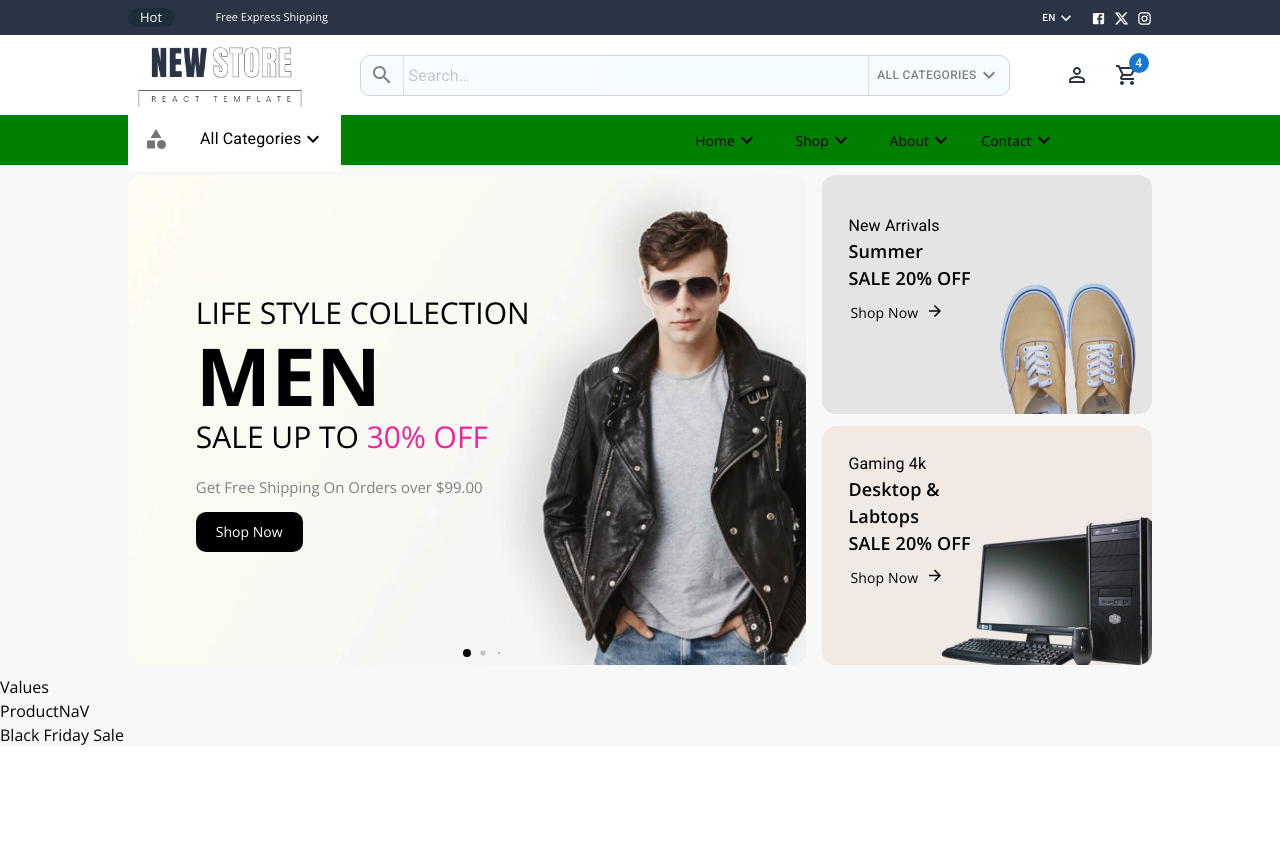
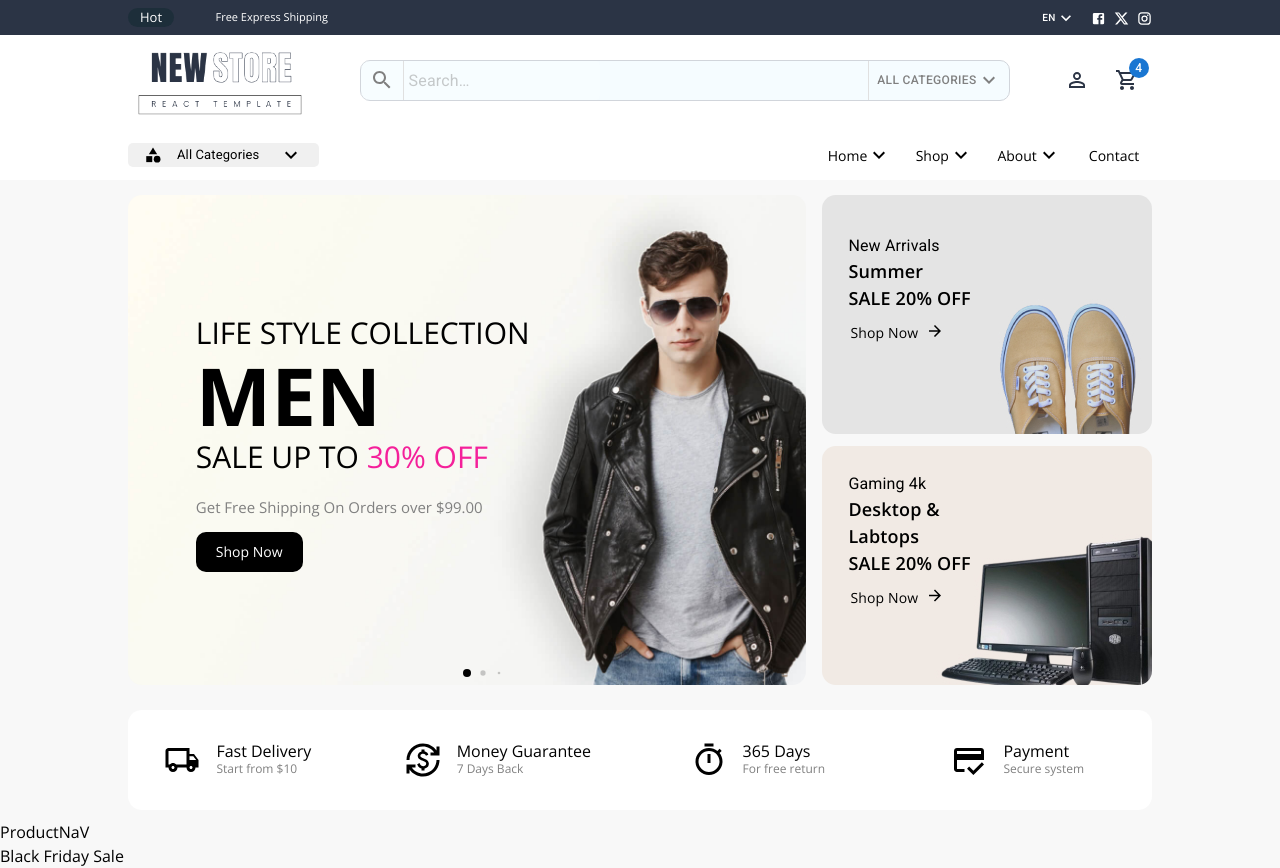
Before and after one commit to MahmoudSamyDev/Ecommerce-React-Ts-project, a React (Vite) app: page / in a window 1280 px wide. Before the commit the page ends 800 px from the top, so only its background shows below. Built offline with nearby package versions, Linux system fonts and the light colour scheme.

Commit message:
Values Row

```diff
--- a/src/Sections/Landing/Landing.tsx
+++ b/src/Sections/Landing/Landing.tsx
@@ -5,7 +5,7 @@ import BoxAd from './BoxAd';
 
 function Landing() {
     return (
-        <div className="main-header-container w-full content-center py-[10px]">
+        <div className="main-header-container w-full content-center py-[15px]">
             <ContainerWrapper>
                 <div className="flex flex-col lg:flex-row gap-4 justify-between min-h-[490px] max-h-[fit-content]">
                     <SliderAds />
--- /dev/null
+++ b/src/Sections/Values/ValueCard.tsx
@@ -0,0 +1,25 @@
+import Grid from '@mui/material/Grid2';
+
+
+interface ValueCard {
+    id: number;
+    icon: JSX.Element;
+    title: string;
+    description: string;
+}
+
+function Value({card}: {card: ValueCard}) {
+    return (
+        <Grid size={{ xs: 12, md: 6, lg: 3 }}>
+            <div className='w-[90%] flex justify-center items-center gap-4'>
+                <div className='icon'>{card?.icon}</div>
+                <div className='content leading-[18px]'>
+                    <span className='block'>{card?.title}</span>
+                    <span className='block text-[grey] text-[12px]'>{card?.description}</span>
+                </div>
+            </div>
+        </Grid>
+    );
+}
+
+export default Value;
--- a/src/Sections/Values/Values.tsx
+++ b/src/Sections/Values/Values.tsx
@@ -1,8 +1,28 @@
+import ContainerWrapper from "../../layout/Components/ContainerWrapper";
+import {valuesCards } from "../../utilities/data";
+import Box from '@mui/material/Box';
+import Grid from '@mui/material/Grid2';
+import Value from "./ValueCard";
+
+
 function Values() {
     return (
-        <div>
-            <h1>Values</h1>
+        <div className="main-header-container w-full content-center">
+            <ContainerWrapper>
+                <div className="w-[100%] bg-white min-h-[100px] max-h-[fit-content] rounded-[14px] my-[10px] content-center py-[15px] md:py-0">
+                    <Box sx={{ flexGrow: 1 }}>
+                        <Grid container spacing={2}>
+                            {
+                                valuesCards.map(card => (
+                                    <Value key={card.id} card={card} />
+                                ))
+                            }
+                        </Grid>
+                    </Box>
+                </div>
+            </ContainerWrapper>
         </div>
     );
 }
+
 export default Values;
--- a/src/layout/Header/Header.tsx
+++ b/src/layout/Header/Header.tsx
@@ -6,7 +6,7 @@ function Header() {
     return (
         <header className='header'>
             <TopBar />
-            <div className='bg-white'>
+            <div className='bg-white py-[5px]'>
                 <MainHeader />
                 <NavBar />
             </div>
--- a/src/layout/Header/NavBar/CategoriesMenu.tsx
+++ b/src/layout/Header/NavBar/CategoriesMenu.tsx
@@ -18,7 +18,7 @@ import CategoryIcon from '@mui/icons-material/Category';
 import ChevronRightIcon from '@mui/icons-material/ChevronRight';
 
 const categories = [
-    { name: 'All Categories', icon: <CategoryIcon />, more: true },
+    { name: 'All Categories', icon: <CategoryIcon sx={{fontSize: '14px'}} />, more: true },
     { name: 'Electronics', icon: <FontAwesomeIcon icon={faPlugCircleBolt} />, more: true },
     { name: 'Automobile', icon: <FontAwesomeIcon icon={faCarRear} />, more: true },
     { name: 'Fashion', icon: <FontAwesomeIcon icon={faShirt} />, more: true },
@@ -26,7 +26,6 @@ const categories = [
     { name: 'Health & Beauty', icon: <FontAwesomeIcon icon={faSuitcaseMedical} />, more: true },
     { name: 'Sports', icon: <FontAwesomeIcon icon={faVolleyball} />, more: true },
     { name: 'Toys & Hobbies', icon: <FontAwesomeIcon icon={faDice} />, more: true },
-    { name: 'Others' },
 ];
 
 function CategoriesMenu() {
@@ -51,34 +50,34 @@ function CategoriesMenu() {
     }, []);
 
     return (
-        <div className='categoriesMenu'>
+        <div className='categoriesMenu flex-1'>
             <List
                 ref={menuRef}
                 sx={{
-                    bgcolor: 'background.paper',
                     position: 'absolute',
-                    top: -8,
+                    top: 0,
                     left: 0,
                     zIndex: 1000,
+                    height: '100%',
                 }}
                 component="nav"
                 aria-labelledby="nested-list-subheader"
             >
-                <ListItemButton onClick={handleClick}>
-                    <ListItemIcon>
-                        <CategoryIcon />
-                    </ListItemIcon>
-                    <ListItemText primary="All Categories"/>
+                <ListItemButton onClick={handleClick} sx={{ height: '100%', background: '#f0f0f0', borderRadius: '5px' }}>
+                    <div className='flex items-center mr-[20px]'>
+                        <CategoryIcon sx={{fontSize: '18px', marginRight: '15px'}} />
+                        <ListItemText sx={{".MuiTypography-root": {fontSize: '13px'}, fontSize: '10px'}} primary="All Categories"/>
+                    </div>
                     {open ? <ExpandLess /> : <ExpandMore />}
                 </ListItemButton>
-                <Collapse in={open} timeout="auto" unmountOnExit>
+                <Collapse in={open} timeout="auto" sx={{background: 'white', padding: '0'}} unmountOnExit>
                     <List component="div" disablePadding>
                         {categories.map((category, index) => (
-                            <ListItemButton key={index} sx={{ pl: 4 }}>
+                            <ListItemButton  sx={{paddingY: '5px'}} key={index}>
                                 <ListItemIcon>
                                     {category.icon}
                                 </ListItemIcon>
-                                <ListItemText primary={category.name} />
+                                <ListItemText sx={{".MuiTypography-root": {fontSize: '13px'}}}  primary={category.name} />
                                 {category.more ? <ChevronRightIcon /> : null}
                             </ListItemButton>
                         ))}
--- a/src/layout/Header/NavBar/NavBar.tsx
+++ b/src/layout/Header/NavBar/NavBar.tsx
@@ -4,9 +4,9 @@ import Navigations from "./Navigations";
 
 function NavBar() {
     return (
-        <div className="navBar w-full h-[50px] relative z-[1000] text-[14px] bg-[green]">
+        <div className="navBar w-full h-[40px] relative z-[1000] text-[14px] mt-[15px]">
             <ContainerWrapper>
-                <div className="w-[100%] flex flex-col md:flex-row justify-between items-center relative h-[50px]">
+                <div className="w-full flex flex-col md:flex-row justify-between items-center relative h-full">
                     <CategoriesMenu />
                     <Navigations />
                 </div>
--- a/src/layout/Header/NavBar/NavSections/HomeNavigations/NavList.tsx
+++ b/src/layout/Header/NavBar/NavSections/HomeNavigations/NavList.tsx
@@ -3,18 +3,19 @@ import { Box, Paper } from '@mui/material';
 import NavObject from './NavObject';
 
 interface NavListProps {
-    navs: {title: string, elements?: string[]}[];
+    navs?: {title: string, elements?: string[]}[];
     title: string;
 }
 
 function NavList({navs, title}: NavListProps): JSX.Element {
     return (
         <Box
-            className="relative h-[40px] w-[23%] px-[15px] flex justify-center items-center cursor-pointer hover:bg-[#f3f8fa]"
+            className="relative h-[30px] w-[23%] px-[12px] flex justify-center items-center cursor-pointer hover:bg-[#f3f8fa]"
             sx={{ "&:hover .show": { display: "block" } }}
         >
             <span>{title}</span>
-            <ExpandMore />
+            { navs && <ExpandMore />}
+
 
             {/* Categories */}
             <Box className='show'
@@ -29,7 +30,7 @@ function NavList({navs, title}: NavListProps): JSX.Element {
                 }}
             >
                 <Paper sx={{marginTop: '20px', borderRadius: '14px'}}>
-                        { navs?.map((nav, index) => <NavObject key={index} nav={nav} />) }
+                        { navs && navs?.map((nav, index) => <NavObject key={index} nav={nav} />) }
                 </Paper>
             </Box>
 
--- a/src/layout/Header/NavBar/Navigations.tsx
+++ b/src/layout/Header/NavBar/Navigations.tsx
@@ -6,13 +6,13 @@ import './Navigations.css';
 
 function Navigations() {
     return (
-        <div className="navigations h-[50px] w-[fit-content] text-black mr-[50px] flex items-center">
+        <div className="navigations h-full w-[fit-content] text-black flex items-center justidy-between">
 
-            <ul className="flex justify-between items-center mr-[40px] hidden md:flex relative">
+            <ul className="flex justify-between items-center hidden md:flex relative">
                 <NavList title='Home' navs={HomeNavigations}/>
                 <NavList title='Shop' navs={ShopNavigations}/>
                 <NavList title='About' navs={HomeNavigations}/>
-                <NavList title='Contact' navs={HomeNavigations}/>
+                <NavList title='Contact'/>
             </ul>
 
             <div className="absolute right-0 md:hidden">
--- a/src/utilities/data.tsx
+++ b/src/utilities/data.tsx
@@ -1,3 +1,10 @@
+import LocalShippingOutlinedIcon from '@mui/icons-material/LocalShippingOutlined';
+import CurrencyExchangeOutlinedIcon from '@mui/icons-material/CurrencyExchangeOutlined';
+import TimerOutlinedIcon from '@mui/icons-material/TimerOutlined';
+import CreditScoreOutlinedIcon from '@mui/icons-material/CreditScoreOutlined';
+
+// Navigation Bar data
+
 export const HomeNavigations = [
     {
         title: 'Market',
@@ -45,3 +52,32 @@ export const ShopNavigations = [
     },
     {title: 'Gift Store'},
 ]
+
+// Home Section data
+
+export const valuesCards = [
+    {
+        id: 1,
+        icon: <LocalShippingOutlinedIcon sx={{fontSize: "36px"}}/>,
+        title: 'Fast Delivery',
+        description: 'Start from $10'
+    },
+    {
+        id: 2,
+        icon: <CurrencyExchangeOutlinedIcon sx={{fontSize: "36px"}}/>,
+        title: 'Money Guarantee',
+        description: '7 Days Back'
+    },
+    {
+        id: 3,
+        icon: <TimerOutlinedIcon sx={{fontSize: "36px"}}/>,
+        title: '365 Days',
+        description: 'For free return'
+    },
+    {
+        id: 4,
+        icon: <CreditScoreOutlinedIcon sx={{fontSize: "36px"}}/>,
+        title: 'Payment',
+        description: 'Secure system'
+    }
+]
```
